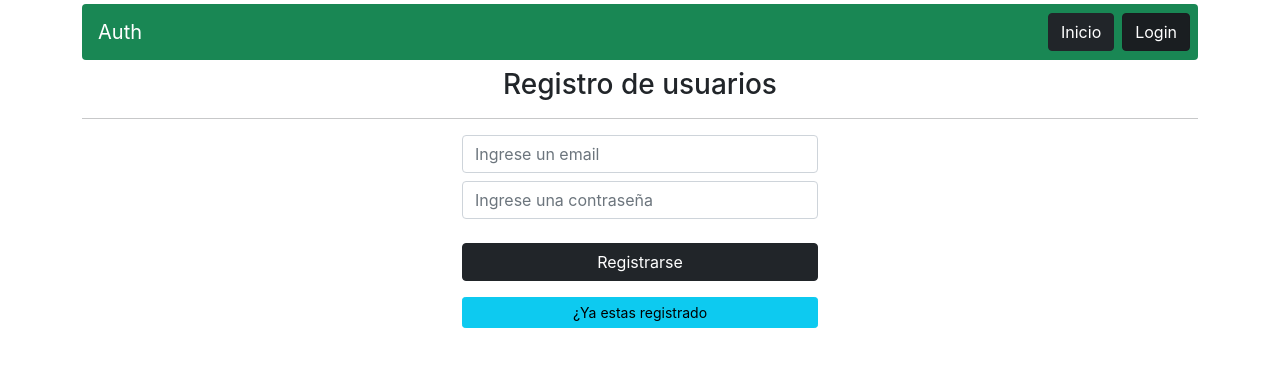
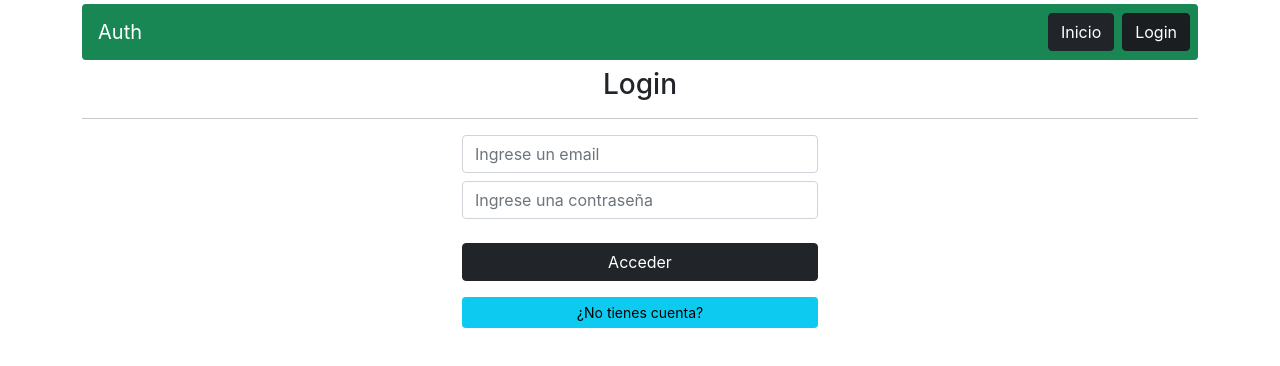
Before and after one commit to lnnsntg/loginAuth-react-firebase, a React (Create React App) app: page /login in a window 1280 px wide. Shown: the top 366 px of the page. Built offline with nearby package versions, Linux system fonts and the light colour scheme; no server answers; the HTML template or start-up script is replaced by a standard one.

Commit message:
cambie inicio registro por login

```diff
--- a/public/index.html
+++ b/public/index.html
@@ -19,7 +19,7 @@
 
     <link rel="manifest" href="%PUBLIC_URL%/manifest.json" />
 
-    <title>App React Login</title>
+    <title>AppTareas</title>
   </head>
   <body>
     <noscript>You need to enable JavaScript to run this app.</noscript>
--- a/src/Login.jsx
+++ b/src/Login.jsx
@@ -7,7 +7,7 @@ const Login = (props) => {
   const [email, setEmail] = useState("");
   const [pass, setPass] = useState("");
   const [error, setError] = useState(null);
-  const [esRegistro, setEsRegistro] = useState(true);
+  const [esRegistro, setEsRegistro] = useState(false);
 
   //--------------------------------------------------------------------------------
 
--- a/src/example.firebase.js
+++ b/src/example.firebase.js
@@ -1,6 +1,7 @@
 /* import fireApp from "firebase/app";
 import "firebase/firestore";
 import "firebase/auth";
+import "firebase/analytics"
 
 const firebaseConfig = {
   apiKey: "",
@@ -18,4 +19,6 @@ fireApp.analytics();
 
 const db = fireApp.firestore();
 
-const auth = fireApp.auth(); */
+const auth = fireApp.auth();
+
+export {db, auth} */
```
